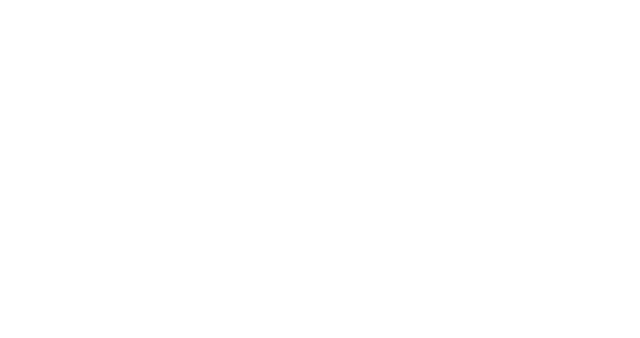
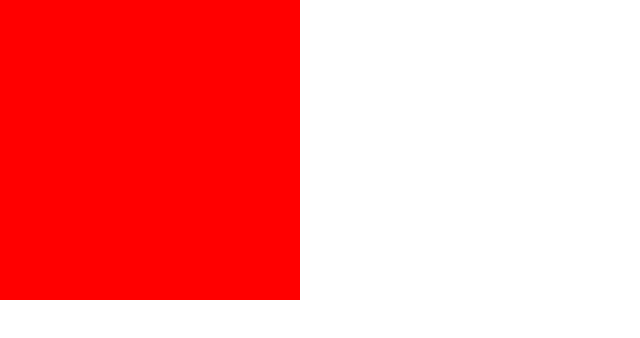
Before and after one commit to luizfelipedasilva678/drawing-app, a website built with Vite: page index.html in a window 1280 px wide. Shown: the whole page, without its empty margins (0-640 px from the left). Built offline with nearby package versions, Linux system fonts and the light colour scheme.

Commit message:
Initiating canvas

```diff
--- a/index.html
+++ b/index.html
@@ -11,7 +11,9 @@
     <title>Drawing app</title>
   </head>
   <body>
-    <div id="app"></div>
+    <canvas id="drawing-area">
+      Sorry, your browser doesn't support canvas technology
+    </canvas>
     <script type="module" src="/src/ts/main.ts"></script>
   </body>
 </html>
--- a/src/css/style.css
+++ b/src/css/style.css
@@ -84,6 +84,7 @@ video {
   margin: 0;
   padding: 0;
   border: 0;
+  overflow: hidden;
   font-size: 100%;
   font: inherit;
   vertical-align: baseline;
--- a/src/ts/main.ts
+++ b/src/ts/main.ts
@@ -1 +1,17 @@
 import "../css/style.css";
+
+const canvas = document.getElementById("drawing-area") as HTMLCanvasElement;
+const ctx = canvas.getContext("2d");
+const width = window.innerWidth;
+const height = window.innerHeight;
+canvas.width = width;
+canvas.height = height;
+
+if (ctx) {
+  ctx.beginPath();
+  ctx.fillStyle = "red";
+  ctx.fillRect(0, 0, 300, 300);
+  ctx.fill();
+} else {
+  alert("Canvas not supported");
+}
```
